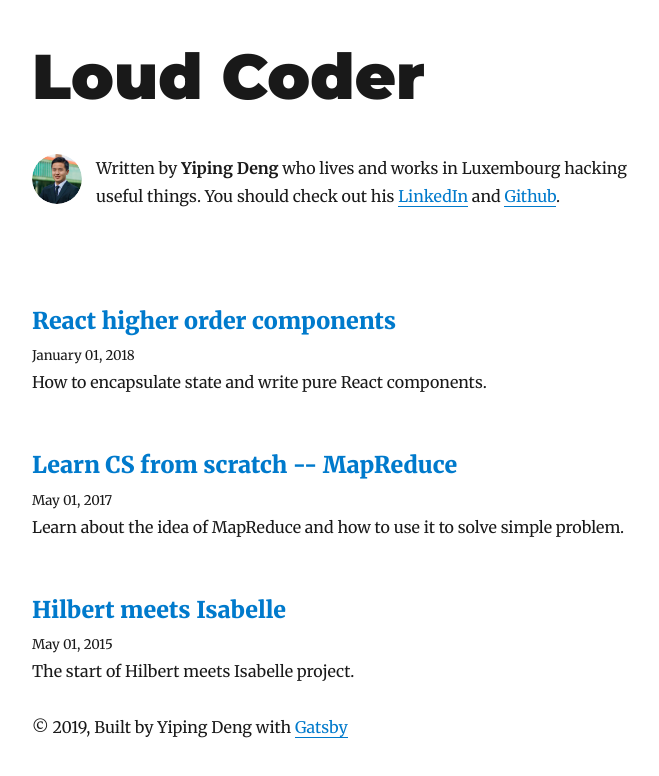
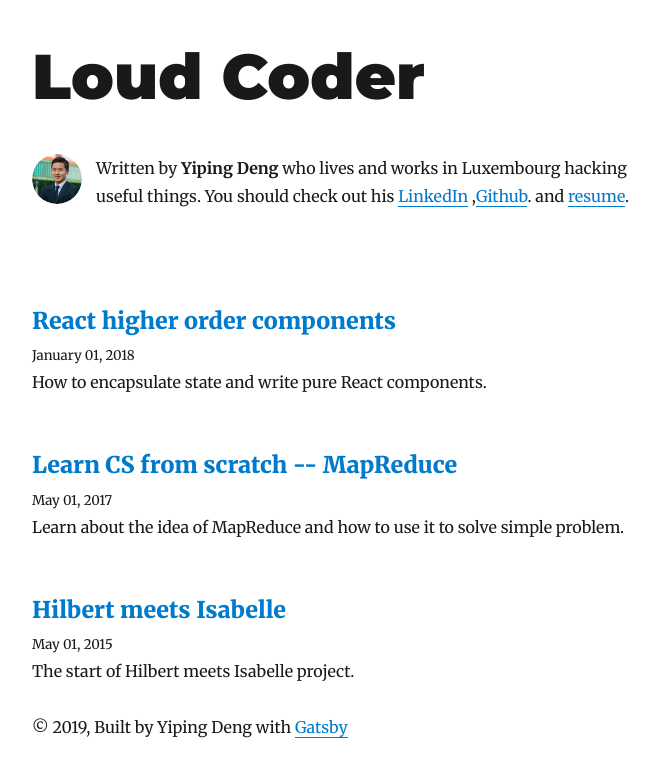
Before and after one commit to DengYiping/blogging, a Gatsby site: page / in a window 1280 px wide. Shown: the whole page, without its empty margins (293-952 px from the left). Built offline with nearby package versions, Linux system fonts and the light colour scheme; Gatsby itself is replaced by a stand-in of ours; some packages are replaced by stand-ins of ours.

Commit message:
add a resume to the website

```diff
--- a/src/components/bio.js
+++ b/src/components/bio.js
@@ -60,9 +60,12 @@ const Bio = () => {
         {` `}
         <a href={`https://www.linkedin.com/in/${social.linkedin}`}>LinkedIn</a>
         {` `}
+        ,
+        <a href={`https://github.com/${social.github}`}>Github</a>.
+        {` `}
         and
         {` `}
-        <a href={`https://github.com/${social.github}`}>Github</a>.
+        <a href={`/resume.pdf`}>resume</a>.
       </p>
     </div>
   )
```
Also changed, not shown: 1 other file.
